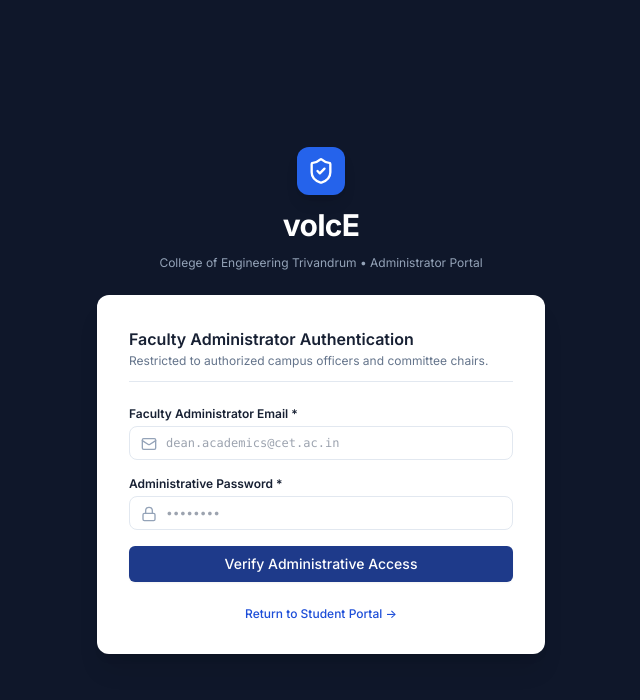
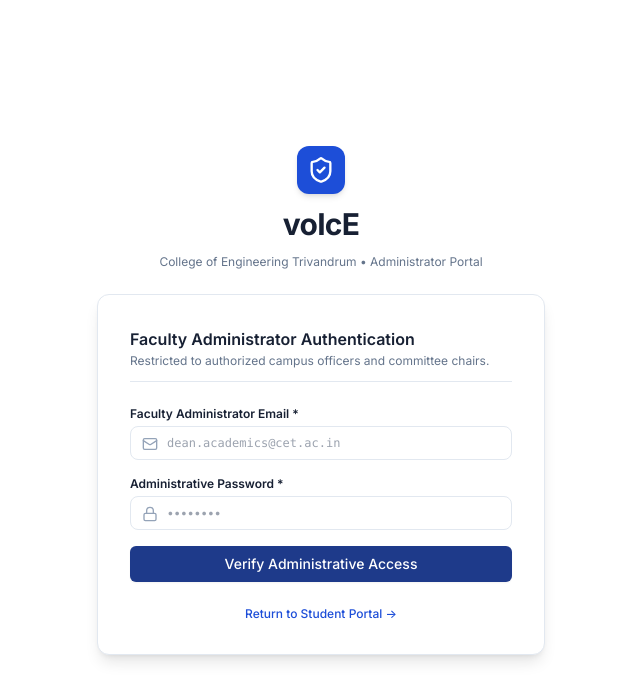
Before and after one commit to rishichandran1417/Feedback, a React (Vite) app: page /admin/login in a window 1280 px wide. Shown: the top 700 px of the page, without its empty margins (319-959 px from the left). Built offline with nearby package versions, Linux system fonts and the light colour scheme; no server answers; the database is empty.

Commit message:
style(admin): change admin login background to plain white

```diff
--- a/src/components/auth/AdminLoginPage.tsx
+++ b/src/components/auth/AdminLoginPage.tsx
@@ -65,9 +65,9 @@ export const AdminLoginPage: React.FC = () => {
   // If currently authenticated as a student, display clear Access Denied notice
   if (user && user.role === 'student') {
     return (
-      <div className="min-h-screen bg-slate-900 flex flex-col justify-center py-12 px-4 sm:px-6 lg:px-8">
+      <div className="min-h-screen bg-white flex flex-col justify-center py-12 px-4 sm:px-6 lg:px-8">
         <div className="sm:mx-auto sm:w-full sm:max-w-md">
-          <div className="bg-white py-8 px-6 sm:px-8 rounded-xl shadow-xl space-y-6 text-center">
+          <div className="bg-white py-8 px-6 sm:px-8 rounded-xl border border-border shadow-lg space-y-6 text-center">
             <div className="w-14 h-14 rounded-full bg-rose-50 text-rose-600 flex items-center justify-center mx-auto border border-rose-200">
               <ShieldAlert className="w-8 h-8" />
             </div>
@@ -127,21 +127,21 @@ export const AdminLoginPage: React.FC = () => {
   }
 
   return (
-    <div className="min-h-screen bg-slate-900 flex flex-col justify-center py-8 sm:py-12 px-3.5 sm:px-6 lg:px-8">
+    <div className="min-h-screen bg-white flex flex-col justify-center py-8 sm:py-12 px-3.5 sm:px-6 lg:px-8">
       <div className="sm:mx-auto sm:w-full sm:max-w-md text-center space-y-3">
-        <div className="w-12 h-12 rounded-xl bg-brand-600 text-white flex items-center justify-center mx-auto shadow-lg">
+        <div className="w-12 h-12 rounded-xl bg-brand-700 text-white flex items-center justify-center mx-auto shadow-md">
           <ShieldCheck className="w-7 h-7" />
         </div>
-        <h2 className="text-3xl font-extrabold tracking-tight text-white">
+        <h2 className="text-3xl font-extrabold tracking-tight text-ink-primary">
           voIcE
         </h2>
-        <p className="text-xs text-slate-400">
+        <p className="text-xs text-ink-secondary">
           College of Engineering Trivandrum • Administrator Portal
         </p>
       </div>
 
       <div className="mt-6 sm:mx-auto sm:w-full sm:max-w-md">
-        <div className="bg-white py-6 sm:py-8 px-4 sm:px-8 rounded-xl shadow-xl space-y-6">
+        <div className="bg-white py-6 sm:py-8 px-4 sm:px-8 rounded-xl border border-border shadow-lg space-y-6">
           <div className="border-b border-border pb-3">
             <h3 className="text-base font-semibold text-ink-primary">Faculty Administrator Authentication</h3>
             <p className="text-xs text-ink-secondary mt-0.5">
```
